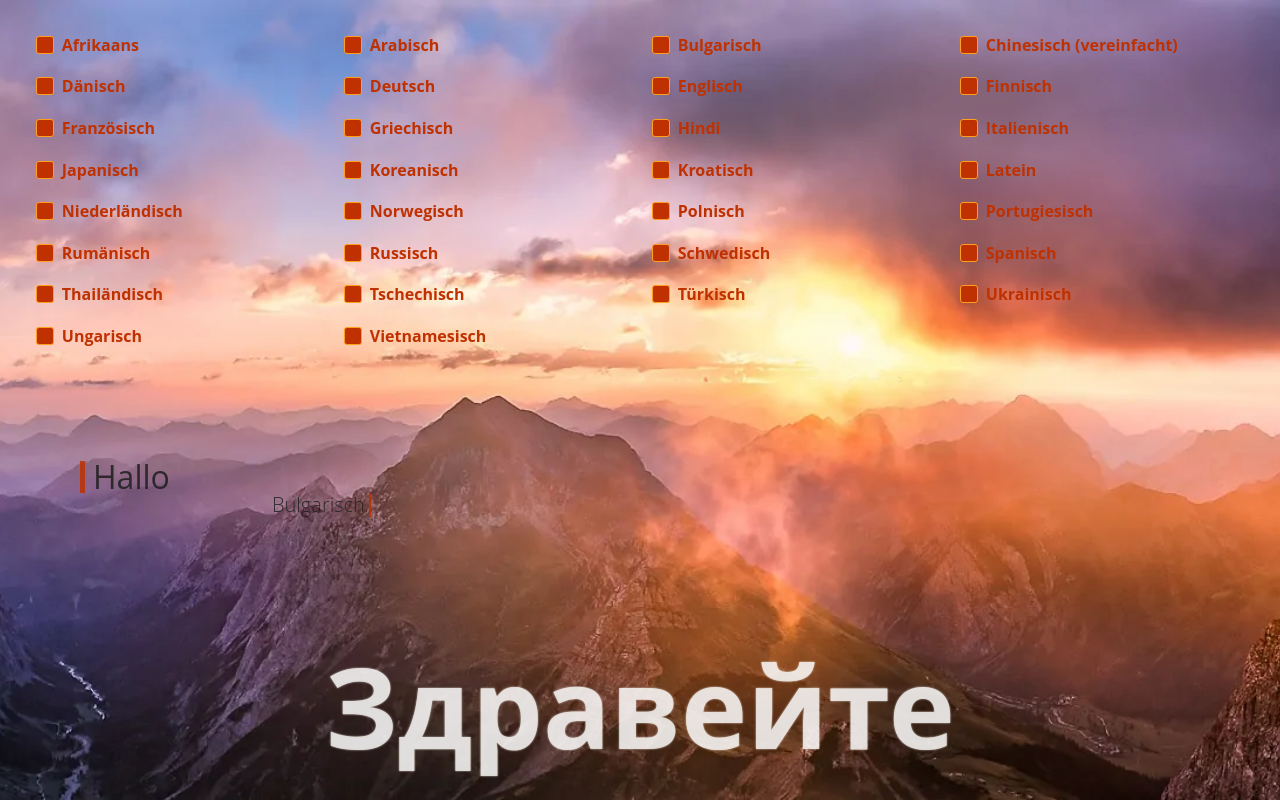
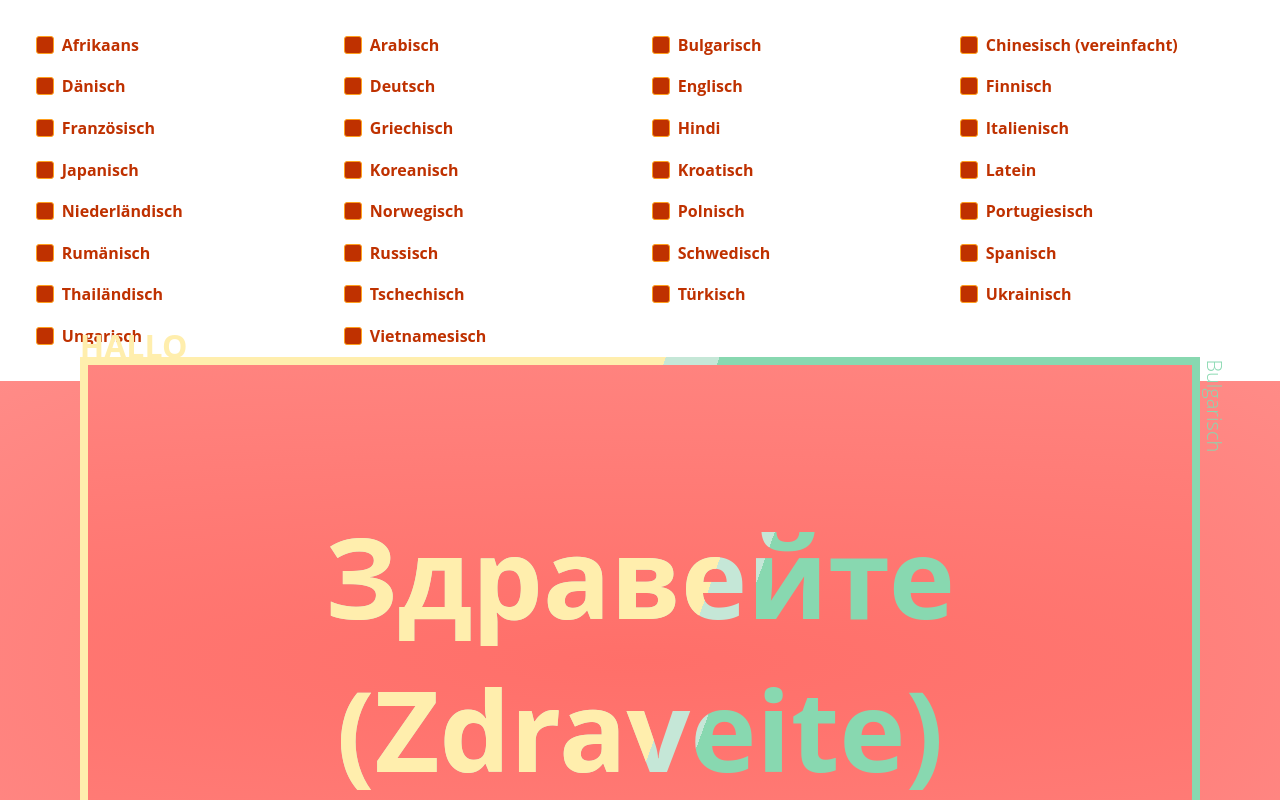
Before and after one commit to philipasdf/hello-world-with-openai, a Vue app in the folder hello-openai/: page / in a window 1280 px wide. Built offline with nearby package versions, Linux system fonts and the light colour scheme.

Commit message:
Much better styling for the texts.

```diff
--- a/hello-openai/src/components/DisplayHelloContainer.vue
+++ b/hello-openai/src/components/DisplayHelloContainer.vue
@@ -8,11 +8,13 @@ defineProps({
 
 <template>
   <div class="main-container">
-    <div class="hello-container">
-      <span class="text random-text">{{ randomText }}</span>
-      <br />
-      <span class="text language-name">{{ languageName }}</span>
-      <p class="translated-text">{{ translatedText }}</p>
+    <div class="border">
+      <span class="language-name">{{ languageName }}</span>
+      <div class="inner-cutout">
+        <span class="random-text">{{ randomText }}</span>
+        <br />
+        <p class="knockout translated-text">{{ translatedText }}</p>
+      </div>
     </div>
   </div>
 </template>
@@ -23,43 +25,85 @@ defineProps({
   justify-content: center;
   align-items: center;
   padding: 5rem;
-  min-height: 50%;
+  height: 50vh;
+  background: radial-gradient(#ff6f69, #ff8b87);
 }
-.text {
-  color: rgb(30, 30, 30);
-  opacity: 0.85;
 
-  &.random-text {
-    font-size: 2em;
-    font-weight: normal;
-    padding: 0.5rem;
-    padding-right: 12rem;
-    border-left: 5px solid var(--primary);
+@-webkit-keyframes Gradient {
+  0% {
+    background-position: 30% 50%;
   }
-
-  &.language-name {
-    font-size: 1.25em;
-    font-weight: lighter;
-    padding: 0.25rem;
-    padding-left: 12rem;
-    border-right: 2px solid var(--primary);
+  50% {
+    background-position: 25% 50%;
+  }
+  100% {
+    background-position: 30% 50%;
   }
 }
 
+.border {
+  position: relative;
+  background: linear-gradient(110deg, #ffeead 33%, rgba(0, 0, 0, 0) 33%),
+    linear-gradient(110deg, #c5e7d7 34%, #88d8b0 34%);
+  background-size: 400% 400%;
+  background-position: 25% 50%;
+  -webkit-animation: Gradient 15s ease infinite;
+  -moz-animation: Gradient 5s ease infinite;
+}
+.inner-cutout {
+  position: relative;
+  display: block;
+  background-color: #ff6f69;
+  margin: 0.5rem;
+  padding-bottom: 40px;
+  height: 100%;
+  min-width: 30vw;
+  background: radial-gradient(#ff6f69, #ff8b87);
+  background-size: 300%;
+  background-position: 50% 50%;
+}
+
+.random-text {
+  font-size: 2em;
+  font-weight: bold;
+  position: absolute;
+  top: -32px;
+  left: -13px;
+  text-transform: uppercase;
+  background: #ffeead;
+  -webkit-text-fill-color: transparent;
+  -webkit-background-clip: text;
+}
+
+.language-name {
+  font-size: 1.25em;
+  font-weight: lighter;
+  position: absolute;
+  font-size: 1.25em;
+  font-weight: lighter;
+  top: 36px;
+  right: -65px;
+  transform: rotate(90deg);
+  background: #88d8b0;
+  background-size: 400%;
+  -webkit-text-fill-color: transparent;
+  -webkit-background-clip: text;
+}
+
+.knockout {
+  animation: Gradient 5s ease infinite;
+  -webkit-animation: Gradient 15s ease infinite;
+  -moz-animation: Gradient 5s ease infinite;
+  background: linear-gradient(110deg, #ffeead 33%, rgba(0, 0, 0, 0) 33%),
+    linear-gradient(110deg, #c5e7d7 34%, #88d8b0 34%);
+  background-size: 400%;
+  -webkit-text-fill-color: transparent;
+  -webkit-background-clip: text;
+}
 .translated-text {
-  background-size: cover;
   font-family: "Noto Sans", sans-serif;
   font-size: 7em;
   font-weight: bold;
-  opacity: 0.85;
   text-align: center;
-  text-shadow: 0 0 2px white;
-  background: linear-gradient(
-    0,
-    var(--tertiary-light-rgb),
-    var(--tertiary-lighter-rgb)
-  );
-  -webkit-background-clip: text;
-  -webkit-text-fill-color: transparent;
 }
 </style>
--- a/hello-openai/src/components/HomePage.vue
+++ b/hello-openai/src/components/HomePage.vue
@@ -26,7 +26,7 @@ function onLanguageChecked() {
 </script>
 
 <template>
-  <BackgroundImage />
+  <!-- <BackgroundImage /> -->
   <div class="checkbox-container">
     <label v-for="item in languages" :key="item.language">
       <input
```
